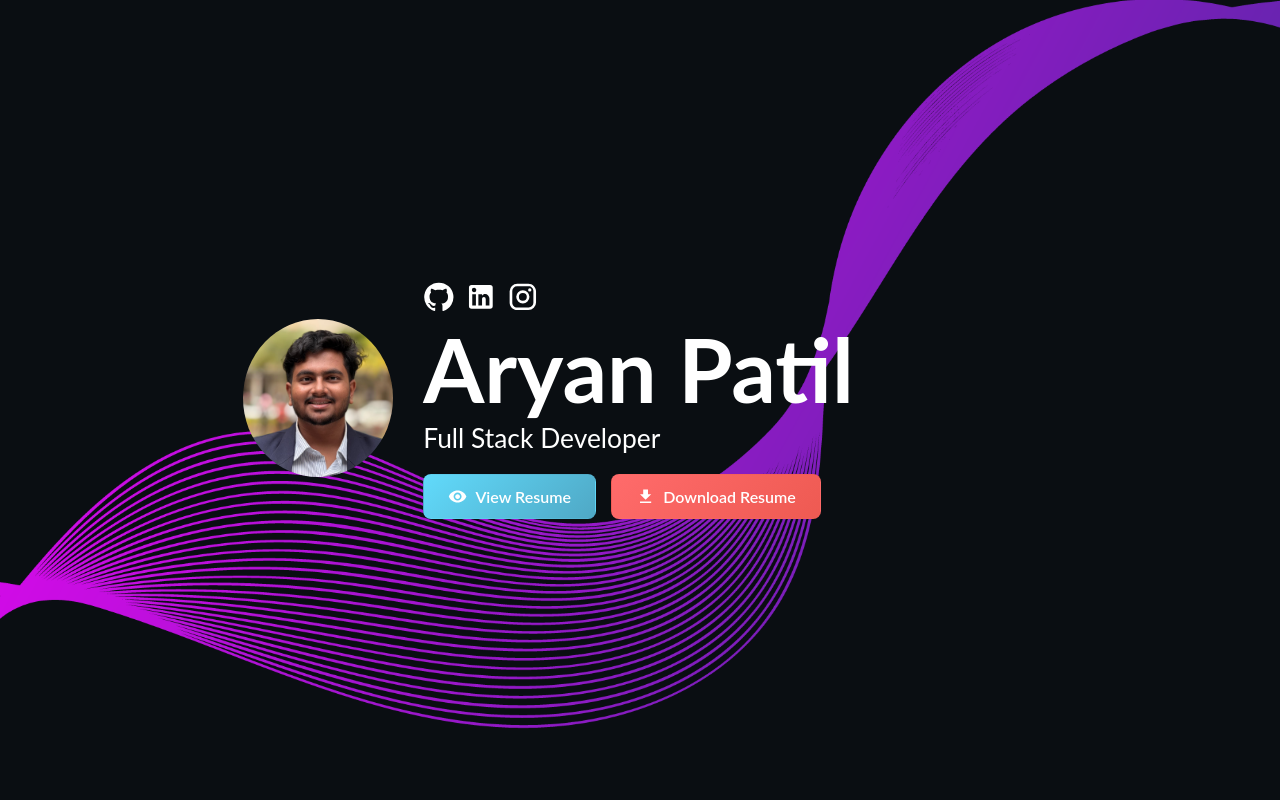
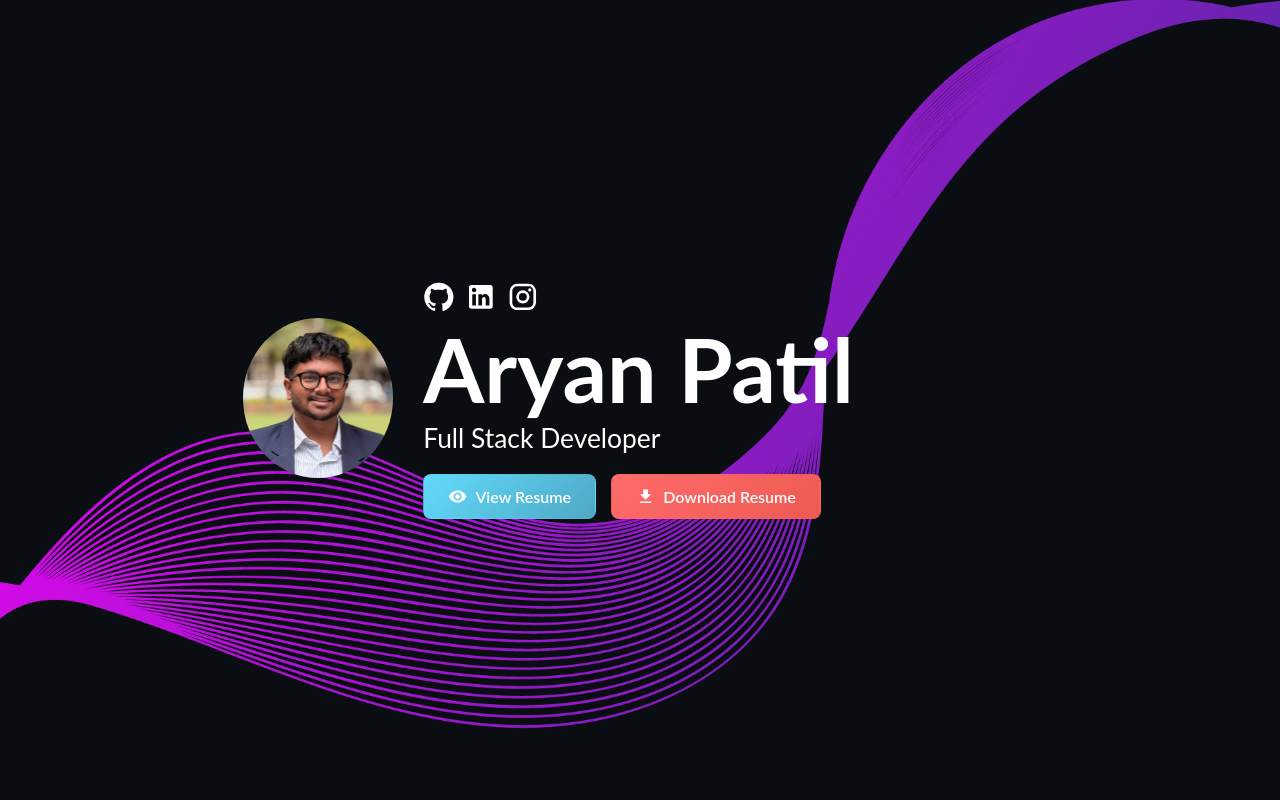
Before and after one commit to arpatil-dev/Portfolio, a React (Create React App) app: page / in a window 1280 px wide. Shown: the top 800 px of the page. Built offline with nearby package versions, Linux system fonts and the light colour scheme.

Commit message:
PP Change

```diff
--- a/src/components/Main.tsx
+++ b/src/components/Main.tsx
@@ -7,6 +7,7 @@ import InstagramIcon from '@mui/icons-material/Instagram';
 import XIcon from '@mui/icons-material/X';
 import '../assets/styles/Main.scss';
 import PP from '../assets/images/Aryan-close-cropped.avif';
+import PP_SPECS from '../assets/images/Aryan-Patil.avif';
 
 function Main() {
 
@@ -32,7 +33,8 @@ function Main() {
       <div className="about-section">
         <div className="image-wrapper">
           {/* <img src="https://arpatil.dev/Aryan-close-cropped.png" alt="Avatar" /> */}
-          <img src={PP} alt="Avatar" />
+          <img src={PP_SPECS} alt="Avatar" />
+          {/* <img src={PP} alt="Avatar" /> */}
         </div>
         <div className="content">
           <div className="social_icons">
```
Also changed, not shown: public/Aryan-Patil.avif (added), src/assets/images/Aryan-Patil.avif (added).
